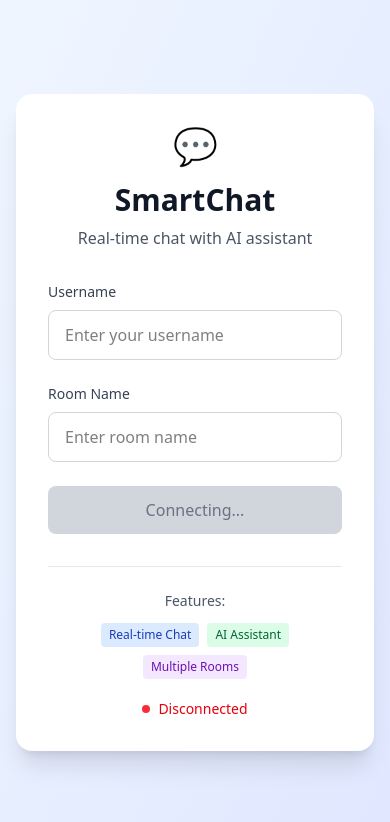
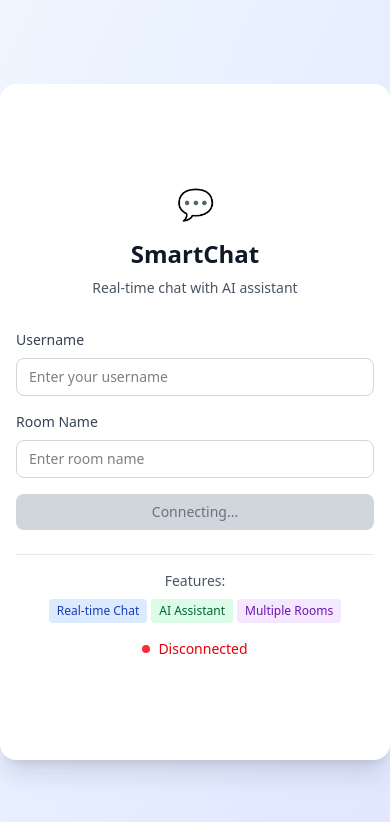
Before and after one commit to RMT-63-YOLO-TEAM/Smart-Chat-Client, a React (Vite) app: page / in a window 390 px wide. Shown: the top 822 px of the page. Built offline with nearby package versions, Linux system fonts and the light colour scheme; no server answers.

Commit message:
refactor: remove unused imports and streamline JoinRoom component

```diff
--- a/src/components/ChatHeader.jsx
+++ b/src/components/ChatHeader.jsx
@@ -1,5 +1,3 @@
-import React from "react";
-
 export default function ChatHeader({ username, room, onLeave }) {
   return (
     <div className="flex items-center justify-between bg-blue-600 text-white px-4 py-3 rounded-t-lg shadow">
--- a/src/components/JoinRoom.jsx
+++ b/src/components/JoinRoom.jsx
@@ -1,14 +1,19 @@
-import { useState, useEffect, useRef } from "react";
 import { useNavigate } from "react-router";
-import { io } from "socket.io-client";
+import { useEffect } from "react";
+import { useChat } from "../context/ChatContext";
 
 export default function JoinRoom() {
   const navigate = useNavigate();
-  const [username, setUsername] = useState("");
-  const [room, setRoom] = useState("");
-  const [errors, setErrors] = useState({});
-  const [isConnected, setIsConnected] = useState(false);
-  const socketRef = useRef(null);
+  const {
+    username,
+    setUsername,
+    room,
+    setRoom,
+    errors,
+    setErrors,
+    isConnected,
+    socket,
+  } = useChat();
 
   const validateForm = () => {
     const newErrors = {};
@@ -29,9 +34,9 @@ export default function JoinRoom() {
   const handleSubmit = (e) => {
     e.preventDefault();
     if (validateForm()) {
-      if (socketRef.current && isConnected) {
-        socketRef.current.emit("join", { username, room });
-        socketRef.current.once("joined", () => {
+      if (socket && isConnected) {
+        socket.emit("join", { username, room });
+        socket.once("joined", () => {
           navigate("/room");
         });
       } else {
@@ -43,23 +48,7 @@ export default function JoinRoom() {
     }
   };
 
-  useEffect(() => {
-    socketRef.current = io("http://localhost:3000", {
-      transports: ["websocket"],
-    });
-    socketRef.current.on("connect", () => setIsConnected(true));
-    socketRef.current.on("disconnect", () => setIsConnected(false));
-    socketRef.current.on("error", (data) => {
-      setErrors((prev) => ({
-        ...prev,
-        submit: data.message,
-      }));
-    });
-
-    return () => {
-      if (socketRef.current) socketRef.current.disconnect();
-    };
-  }, []);
+  // Socket sudah diinisialisasi di context
 
   useEffect(() => {
     if (isConnected) {
@@ -69,7 +58,6 @@ export default function JoinRoom() {
       }));
     }
   }, [isConnected]);
-
   useEffect(() => {
     if (username || room) {
       setErrors((prev) => ({
@@ -80,15 +68,19 @@ export default function JoinRoom() {
   }, [username, room]);
 
   return (
-    <div className="min-h-screen bg-gradient-to-br from-blue-50 to-indigo-100 flex items-center justify-center p-4">
-      <div className="bg-white rounded-2xl shadow-xl w-full max-w-md p-8">
+    <div className="min-h-screen bg-gradient-to-br from-blue-50 to-indigo-100 flex justify-center items-center p-0 sm:p-4">
+      <div className="bg-white rounded-2xl shadow-xl w-full max-w-md p-4 sm:p-8 flex flex-col justify-center min-h-[80vh]">
         <div className="text-center mb-8">
-          <div className="text-4xl mb-4">💬</div>
-          <h1 className="text-3xl font-bold text-gray-900 mb-2">SmartChat</h1>
-          <p className="text-gray-600">Real-time chat with AI assistant</p>
+          <div className="text-3xl sm:text-4xl mb-4">💬</div>
+          <h1 className="text-2xl sm:text-3xl font-bold text-gray-900 mb-2">
+            SmartChat
+          </h1>
+          <p className="text-gray-600 text-sm sm:text-base">
+            Real-time chat with AI assistant
+          </p>
         </div>
 
-        <form onSubmit={handleSubmit} className="space-y-6">
+        <form onSubmit={handleSubmit} className="space-y-4 sm:space-y-6">
           <div>
             <label
               htmlFor="username"
@@ -101,9 +93,9 @@ export default function JoinRoom() {
               id="username"
               value={username}
               onChange={(e) => setUsername(e.target.value)}
-              className={`w-full px-4 py-3 border rounded-lg focus:ring-2 focus:ring-blue-500 focus:border-transparent transition-colors ${
+              className={`w-full px-3 sm:px-4 py-2 sm:py-3 border rounded-lg focus:ring-2 focus:ring-blue-500 focus:border-transparent transition-colors ${
                 errors.username ? "border-red-500" : "border-gray-300"
-              }`}
+              } text-sm sm:text-base`}
               placeholder="Enter your username"
               maxLength={20}
             />
@@ -124,9 +116,9 @@ export default function JoinRoom() {
               id="room"
               value={room}
               onChange={(e) => setRoom(e.target.value)}
-              className={`w-full px-4 py-3 border rounded-lg focus:ring-2 focus:ring-blue-500 focus:border-transparent transition-colors ${
+              className={`w-full px-3 sm:px-4 py-2 sm:py-3 border rounded-lg focus:ring-2 focus:ring-blue-500 focus:border-transparent transition-colors ${
                 errors.room ? "border-red-500" : "border-gray-300"
-              }`}
+              } text-sm sm:text-base`}
               placeholder="Enter room name"
               maxLength={30}
             />
@@ -136,7 +128,7 @@ export default function JoinRoom() {
           </div>
 
           {errors.submit && (
-            <div className="bg-red-50 border border-red-200 rounded-lg p-3">
+            <div className="bg-red-50 border border-red-200 rounded-lg p-2 sm:p-3">
               <p className="text-sm text-red-600">{errors.submit}</p>
             </div>
           )}
@@ -144,7 +136,7 @@ export default function JoinRoom() {
           <button
             type="submit"
             disabled={!isConnected}
-            className={`w-full py-3 px-4 rounded-lg font-medium transition-colors ${
+            className={`w-full py-2 sm:py-3 px-3 sm:px-4 rounded-lg font-medium transition-colors text-sm sm:text-base ${
               isConnected
                 ? "bg-blue-600 hover:bg-blue-700 text-white"
                 : "bg-gray-300 text-gray-500 cursor-not-allowed"
@@ -154,10 +146,10 @@ export default function JoinRoom() {
           </button>
         </form>
 
-        <div className="mt-8 pt-6 border-t border-gray-200">
+        <div className="mt-6 sm:mt-8 pt-4 sm:pt-6 border-t border-gray-200">
           <div className="text-center">
-            <p className="text-sm text-gray-600 mb-3">Features:</p>
-            <div className="flex flex-wrap justify-center gap-2 text-xs">
+            <p className="text-sm text-gray-600 mb-2 sm:mb-3">Features:</p>
+            <div className="flex flex-wrap justify-center gap-1 sm:gap-2 text-xs">
               <span className="bg-blue-100 text-blue-800 px-2 py-1 rounded">
                 Real-time Chat
               </span>
@@ -171,7 +163,7 @@ export default function JoinRoom() {
           </div>
         </div>
 
-        <div className="mt-4 text-center">
+        <div className="mt-3 sm:mt-4 text-center">
           <div
             className={`inline-flex items-center text-sm ${
               isConnected ? "text-green-600" : "text-red-600"
```
